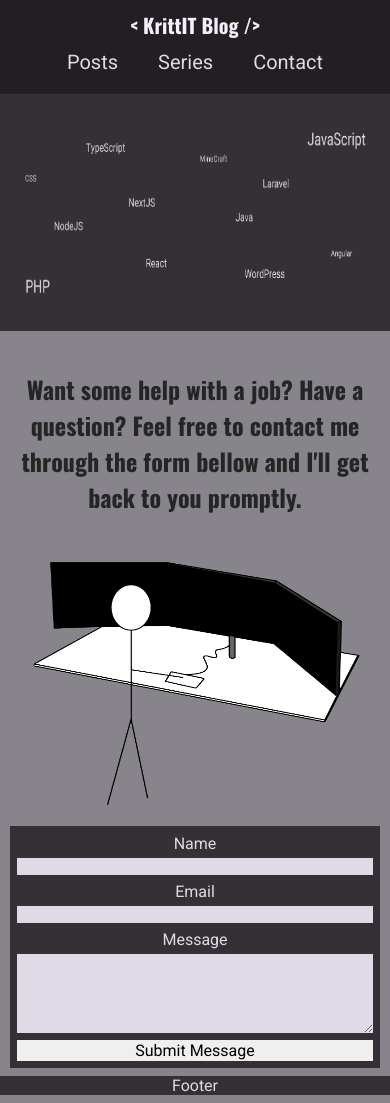
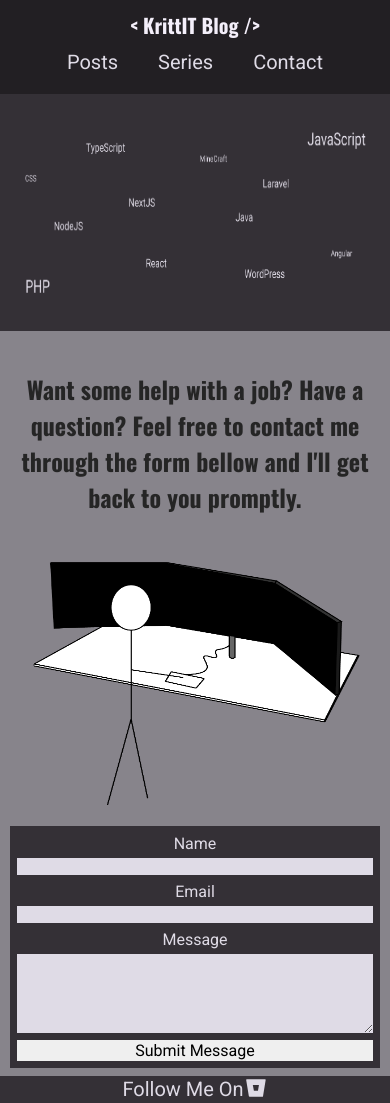
Before and after one commit to 40chalk/krittit-blog, a Next.js app: page /contact in a window 390 px wide. Built offline with nearby package versions, Linux system fonts and the light colour scheme.

Commit message:
added metaData global var and implemented the metadata on each page series and post

```diff
--- a/components/ui/footer/footer.jsx
+++ b/components/ui/footer/footer.jsx
@@ -1,10 +1,87 @@
 import React from 'react'
+import { FontAwesomeIcon } from '@fortawesome/react-fontawesome'
+import {
+  faBitbucket,
+  faFacebookSquare,
+  faGithubSquare,
+  faGitlab,
+  faInstagramSquare,
+  faLinkedin,
+  faStackOverflow,
+  faTwitterSquare,
+  faYoutubeSquare,
+} from '@fortawesome/free-brands-svg-icons'
+import Link from 'next/link'
 import classes from './footer.module.css'
+import { social } from '../../../global/site-settings-and-info'
 
 function Footer() {
   return (
     <div className={classes.footer}>
-      Footer
+      Follow Me On
+      {social.bitbucket && (
+        <Link href={social.bitbucket}>
+          <a>
+            <FontAwesomeIcon icon={faBitbucket} />
+          </a>
+        </Link>
+      )}
+      {social.facebook && (
+        <Link href={social.facebook}>
+          <a>
+            <FontAwesomeIcon icon={faFacebookSquare} />
+          </a>
+        </Link>
+      )}
+      {social.github && (
+        <Link href={social.github}>
+          <a>
+            <FontAwesomeIcon icon={faGithubSquare} />
+          </a>
+        </Link>
+      )}
+      {social.gitlab && (
+        <Link href={social.gitlab}>
+          <a>
+            <FontAwesomeIcon icon={faGitlab} />
+          </a>
+        </Link>
+      )}
+      {social.instagram && (
+        <Link href={social.instagram}>
+          <a>
+            <FontAwesomeIcon icon={faInstagramSquare} />
+          </a>
+        </Link>
+      )}
+      {social.linkedin && (
+        <Link href={social.linkedin}>
+          <a>
+            <FontAwesomeIcon icon={faLinkedin} />
+          </a>
+        </Link>
+      )}
+      {social.stackoverflow && (
+        <Link href={social.stackoverflow}>
+          <a>
+            <FontAwesomeIcon icon={faStackOverflow} />
+          </a>
+        </Link>
+      )}
+      {social.twitter && (
+        <Link href={social.twitter}>
+          <a>
+            <FontAwesomeIcon icon={faTwitterSquare} />
+          </a>
+        </Link>
+      )}
+      {social.youtube && (
+        <Link href={social.youtube}>
+          <a>
+            <FontAwesomeIcon icon={faYoutubeSquare} />
+          </a>
+        </Link>
+      )}
     </div>
   )
 }
--- a/components/ui/footer/footer.module.css
+++ b/components/ui/footer/footer.module.css
@@ -5,5 +5,22 @@
     align-items: center;
     padding: 0 10%;
     color: var(--primary-light);
-    font-size: var(--size-4);
+    font-size: var(--size-responsive-1);
 }
+
+.footer a:hover,
+.footer a:active,
+.footer a.active {
+    color: var(--navigation-text-hover);
+}
+
+.footer svg {
+    padding: .5vw;
+}
+
+@media (max-width: 1080px) {
+
+    .footer {
+        font-size: var(--size-5);
+    }
+}
--- a/global/site-settings-and-info.js
+++ b/global/site-settings-and-info.js
@@ -1,10 +1,22 @@
-export const seriesOnOrOff = true
+export const seriesOn = true
 
 export const aboutInfo =
   'I am a multi lingual dev as I imagine most devs are these day. I work with primarily PHP and JavaScript along with most of their big frameworks and libraries. I also dabble in Java and Python as well. Making the occasional MineCraft mod or mod-pack. This is a collection of project showcases, thoughts related to dev, and problems that I have encountered where I thought the solutions might be helpful to others.'
 
 export const contactStatement =
   "Want some help with a job? Have a question? Feel free to contact me through the form bellow and I'll get back to you promptly."
+
+export const metaData = {
+  title: 'KrittIt Blog',
+  homePage:
+    'KrittIt Blog is a collection of project showcases, thoughts related to dev, and problems that I have encountered in regards to PHP, JavaScript, React, NextJS, Laravel, WordPress, CSS, and Java.',
+  allPostsPage:
+    'Post related to PHP, JavaScript, React, NextJS, Laravel, WordPress, CSS, and Java.',
+  seriesPage:
+    'Collections of posts related to PHP, JavaScript, React, NextJS, Laravel, WordPress, CSS, and Java.',
+  contactPage:
+    'Contact me with a question or hire me for a job related to PHP, JavaScript, React, NextJS, Laravel, WordPress, CSS, and Java.',
+}
 
 export const filters = [
   'JavaScript',
@@ -16,6 +28,18 @@ export const filters = [
   'Laravel',
   'WordPress',
 ]
+
+export const social = {
+  bitbucket: 'https://bitbucket.com',
+  facebook: '',
+  github: '',
+  gitlab: '',
+  instagram: '',
+  linkedin: '',
+  stackoverflow: '',
+  twitter: '',
+  youtube: '',
+}
 
 export const logo = {
   imagePath: '/images/logo/logo.png',
--- a/package.json
+++ b/package.json
@@ -9,6 +9,10 @@
     "lint": "next lint"
   },
   "dependencies": {
+    "@fortawesome/fontawesome-svg-core": "^6.1.0",
+    "@fortawesome/free-brands-svg-icons": "^6.1.0",
+    "@fortawesome/free-solid-svg-icons": "^6.1.0",
+    "@fortawesome/react-fontawesome": "^0.1.18",
     "eslint-config-prettier": "^8.5.0",
     "gray-matter": "^4.0.3",
     "next": "12.1.0",
```
Also changed, not shown: components/posts/series-preview/series-preview.jsx (+8 -1 lines), lib/post-functions/post-util.js, 1 other file (tests, documents, lock files or other folders).
